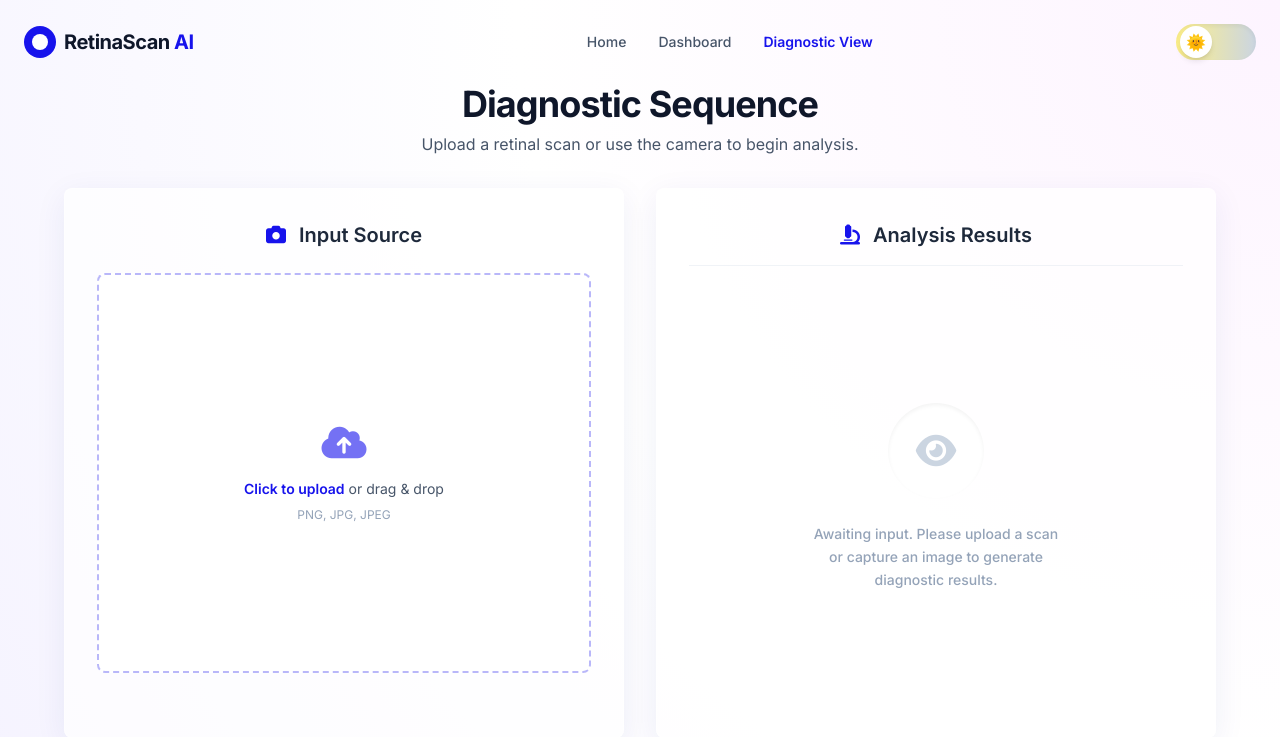
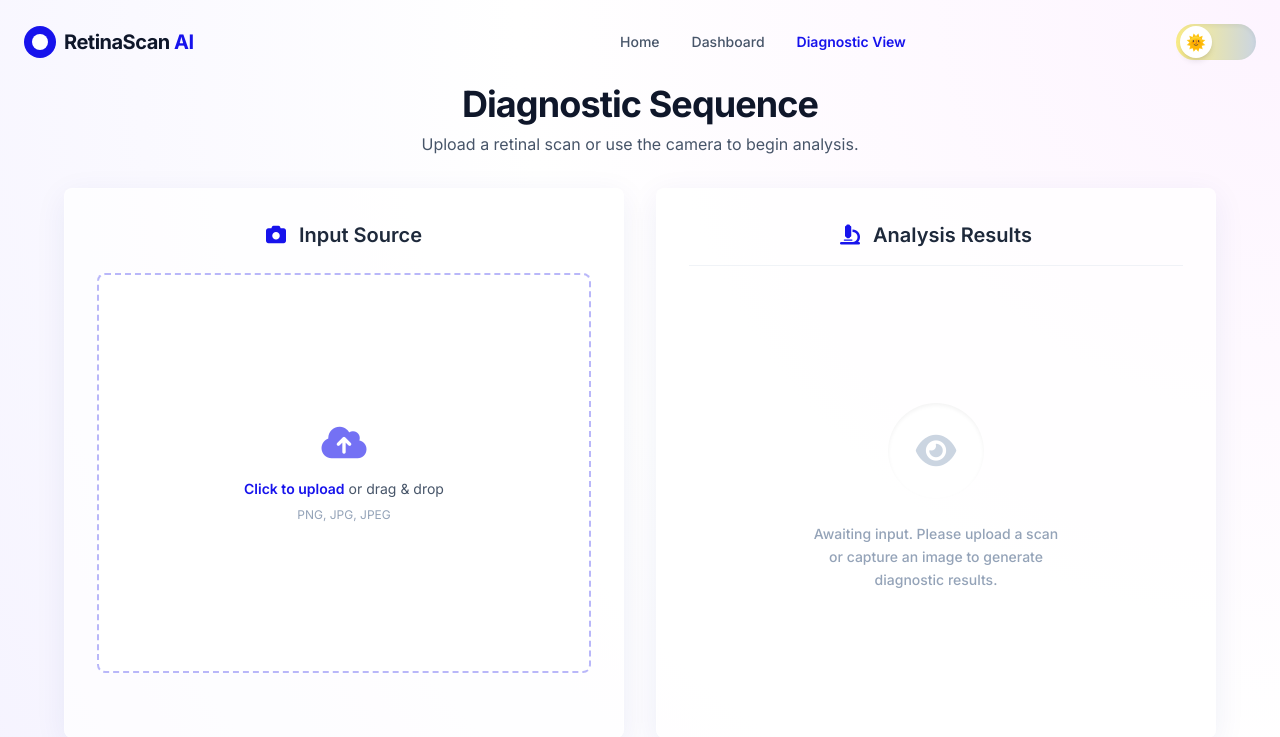
Before and after one commit to Nihar0001/dr_hybrid_project, a Flask app: page /scanner in a window 1280 px wide. Shown: the top 737 px of the page. Run offline with Flask 3, Linux system fonts and the light colour scheme; some libraries are stand-ins or nearby versions.

Commit message:
small change

```diff
--- a/dr_hybrid_project/app/templates/scanner.html
+++ b/dr_hybrid_project/app/templates/scanner.html
@@ -150,10 +150,10 @@
           >RetinaScan <span class="text-brand">AI</span></span
         >
       </div>
-      <div class="hidden md:flex space-x-8 text-sm font-medium text-slate-600 dark:text-gray-300">
+      <div class="hidden md:flex space-x-8 text-sm font-medium text-slate-600 dark:text-gray-300" style="position: fixed; left: 620px;">
         <a
           href="{{ url_for('index') }}"
-          class="hover:text-brand transition-colors" style="padding-left: 90px;"
+          class="hover:text-brand transition-colors"
           >Home</a
         >
         <a
```
